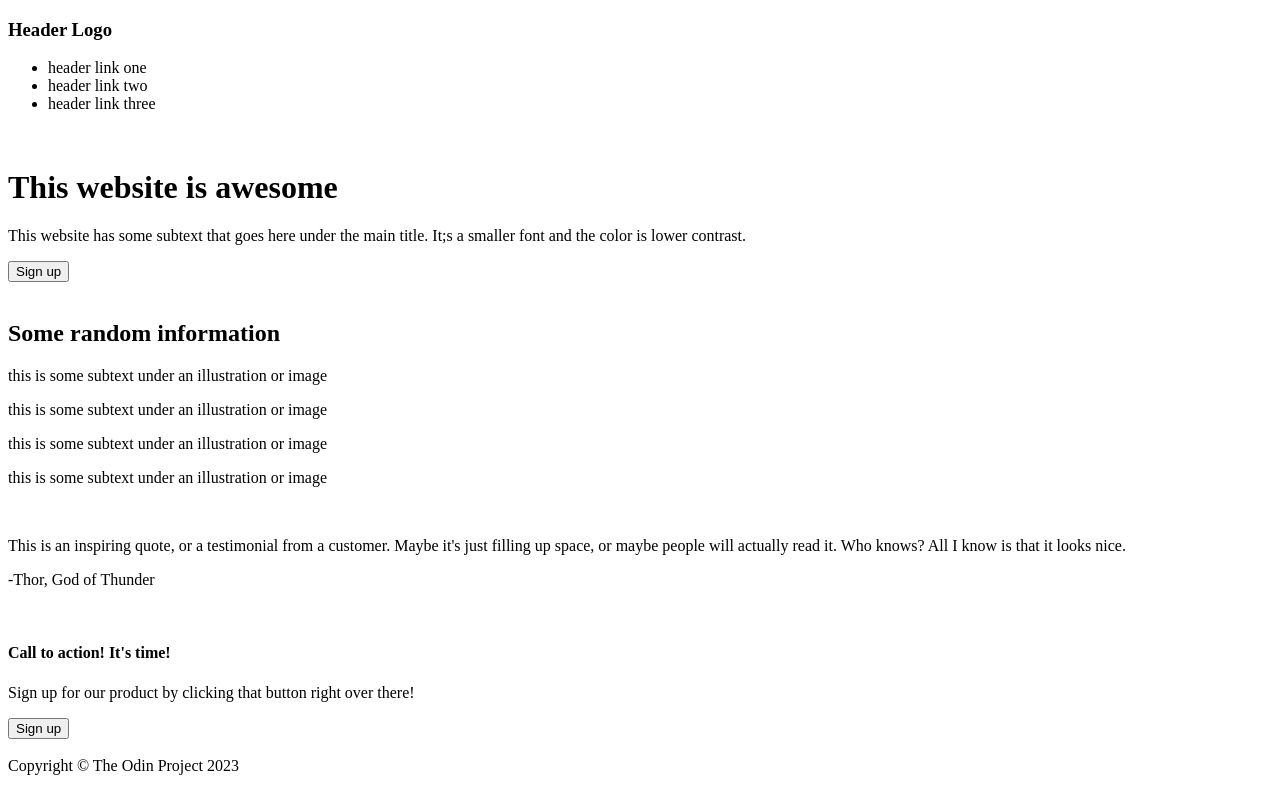
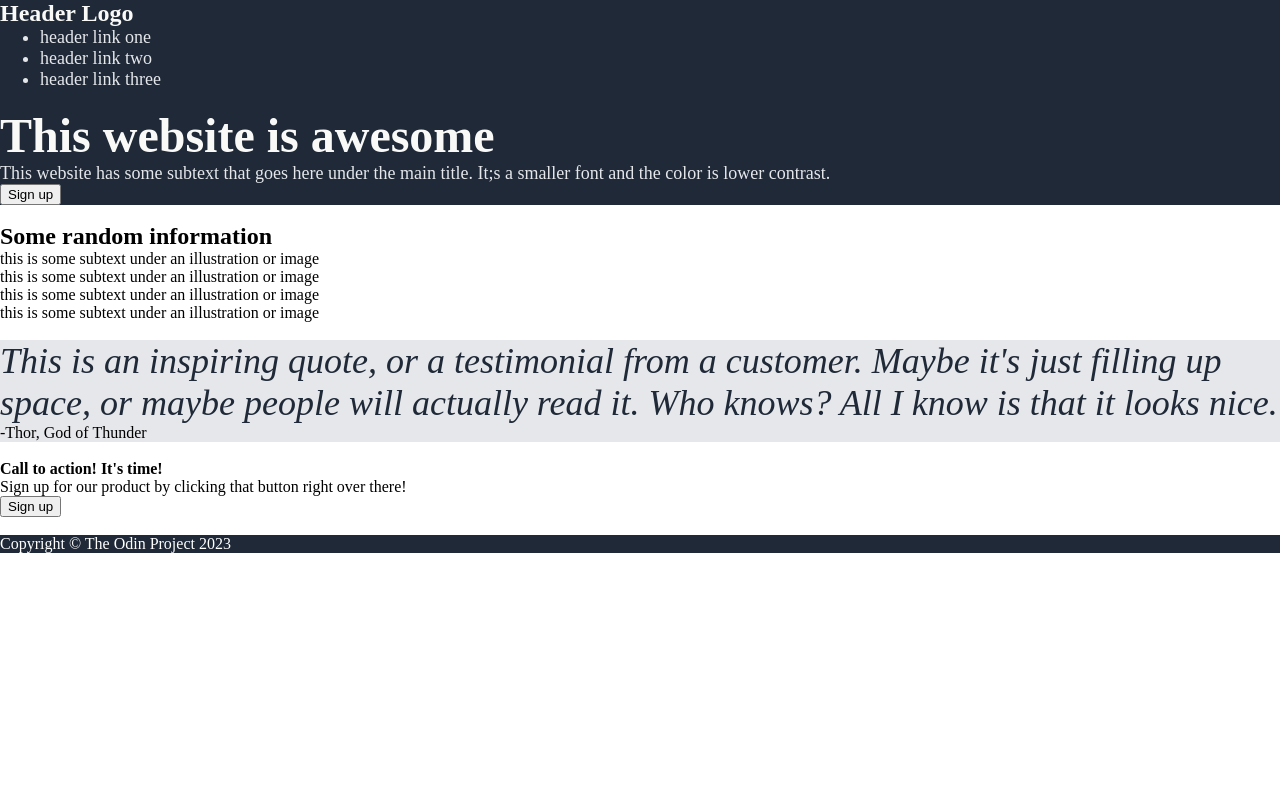
Before and after one commit to CoopStaz/odin-landing-page, a plain HTML site: page index.html in a window 1280 px wide. Drawn offline with Linux system fonts and the light colour scheme.

Commit message:
Add most of css fonts and colors

```diff
--- a/index.html
+++ b/index.html
@@ -32,20 +32,30 @@
     <br>
     <div class="top-middle">
         <h2>Some random information</h2>
-        <div class="block-first"></div>
+        <div class="block-first">
+            <!--Add image-->
+        </div>
         <p>this is some subtext under an illustration or image</p>
-        <div class="block-second"></div>
+        <div class="block-second">
+            <!--Add image-->
+        </div>
         <p>this is some subtext under an illustration or image</p>
-        <div class="block-third"></div>
+        <div class="block-third">
+            <!--Add image-->
+        </div>
         <p>this is some subtext under an illustration or image</p>
-        <div class="block-fourth"></div>
+        <div class="block-fourth">
+            <!--Add image-->
+        </div>
         <p>this is some subtext under an illustration or image</p>
     </div>
     <br>
-    <div class="bottom-middle">
-        <p>This is an inspiring quote, or a testimonial from a customer. Maybe it's just filling up space, or maybe
-            people will actually read it. Who knows? All I know is that it looks nice.</p>
-        <p>-Thor, God of Thunder</p>
+    <div class="quote">
+        <p id="main"><i>This is an inspiring quote, or a testimonial from a customer. Maybe it's just filling up space,
+                or
+                maybe
+                people will actually read it. Who knows? All I know is that it looks nice.</i></p>
+        <p id="author">-Thor, God of Thunder</p>
     </div>
     <br>
     <div class="bottom">
--- a/style.css
+++ b/style.css
@@ -0,0 +1,38 @@
+* {
+    margin: 0;
+}
+
+footer,
+.top {
+    background-color: #1F2937;
+    color: #FFF;
+}
+
+/*Header Logo*/
+.home h3 {
+    font-size: 24px;
+    color: #f9FAF8;
+}
+
+/*This website is awesome*/
+.page-title h1 {
+    font-size: 48px;
+    font-weight: 900;
+    color: #f9FAF8;
+}
+
+.quote {
+    background-color: #E5E7EB;
+}
+
+.quote #main {
+    font-size: 36px;
+    color: #1F2937;
+}
+
+/*Header links & hero secondary*/
+.home li,
+.page-title p {
+    font-size: 18px;
+    color: #E5E7EB;
+}
```
